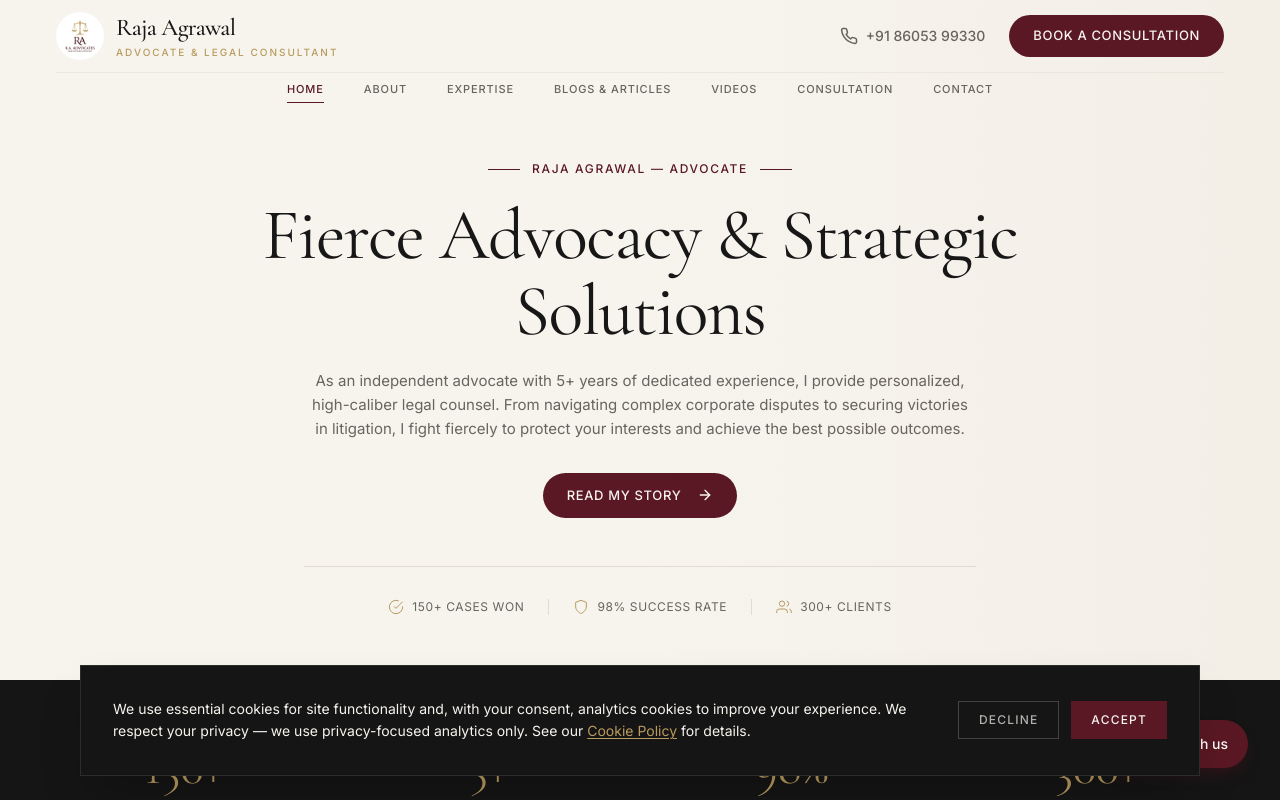
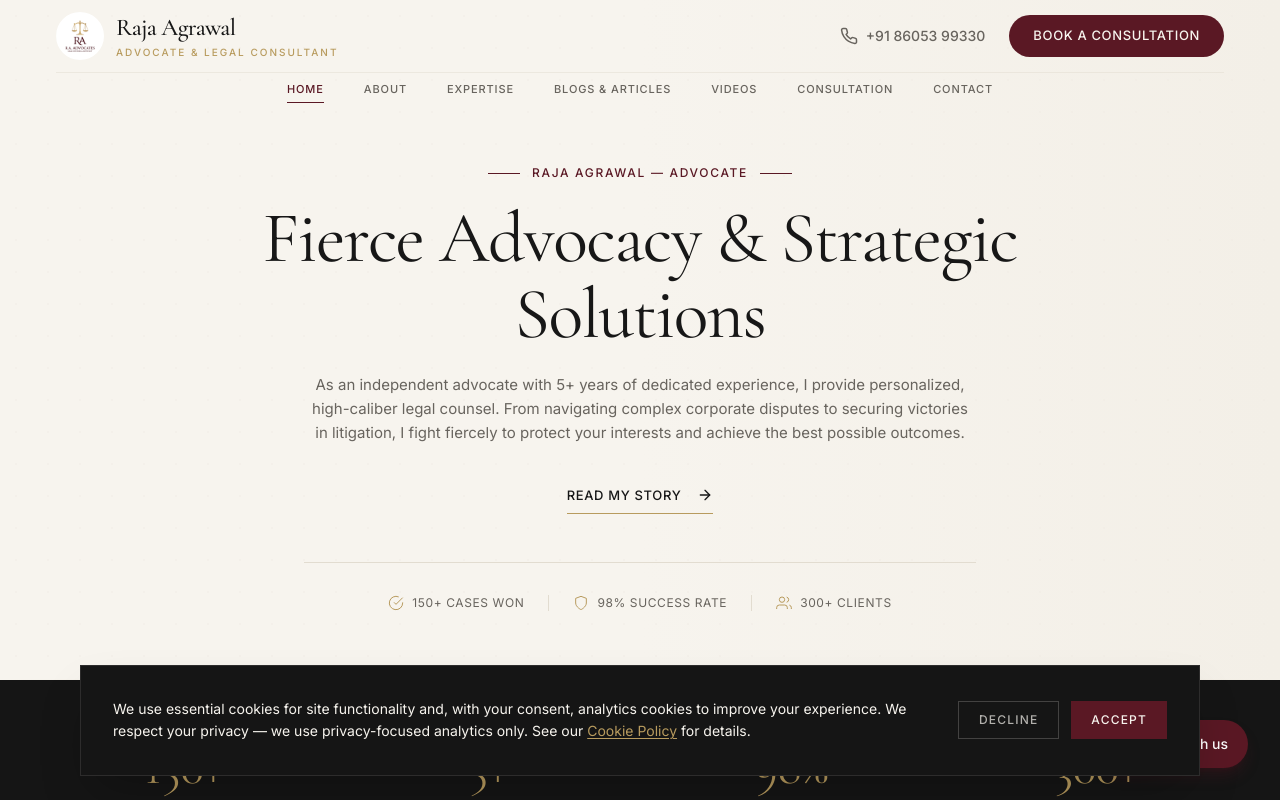
Before and after one commit to Rahul2749/LawyerWebsite, a Next.js app: page / in a window 1280 px wide. Shown: the top 800 px of the page. Built offline with nearby package versions, Linux system fonts and the light colour scheme.

Commit message:
Fix Read My Story button color and anchor link

```diff
--- a/src/components/home/HeroSection.tsx
+++ b/src/components/home/HeroSection.tsx
@@ -62,9 +62,9 @@ export default function HeroSection() {
               transition={{ duration: 0.8, delay: 0.9 }}
               className="flex flex-col sm:flex-row gap-4 justify-center"
             >
-              <Link
-                href="/#about"
-                className="btn btn-primary bg-accent-wine hover:bg-accent-wine-hover w-full sm:w-auto"
+              <a
+                href="#about"
+                className="btn btn-ghost w-full sm:w-auto"
               >
                 Read My Story
                 <svg
@@ -82,7 +82,7 @@ export default function HeroSection() {
                   <line x1="5" y1="12" x2="19" y2="12" />
                   <polyline points="12 5 19 12 12 19" />
                 </svg>
-              </Link>
+              </a>
             </motion.div>
 
             {/* Trust indicators — adds premium feel */}
```
